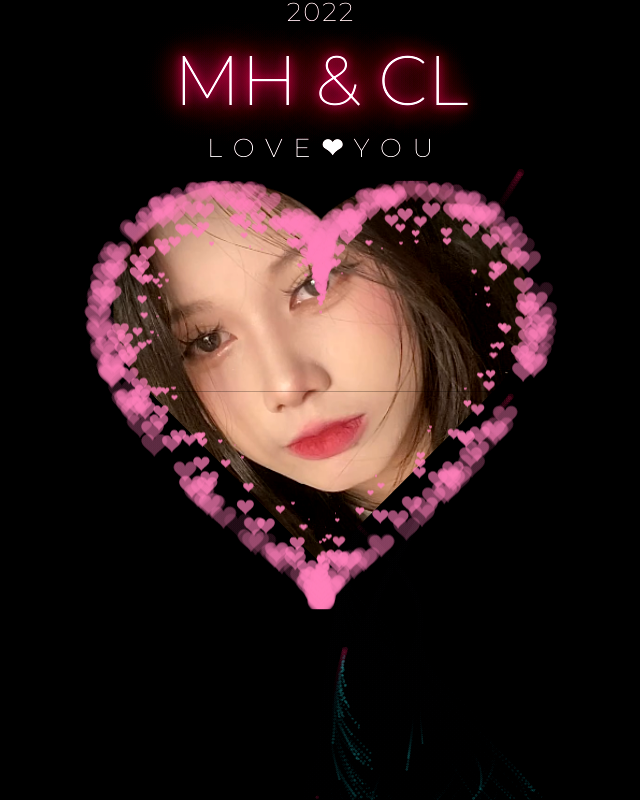
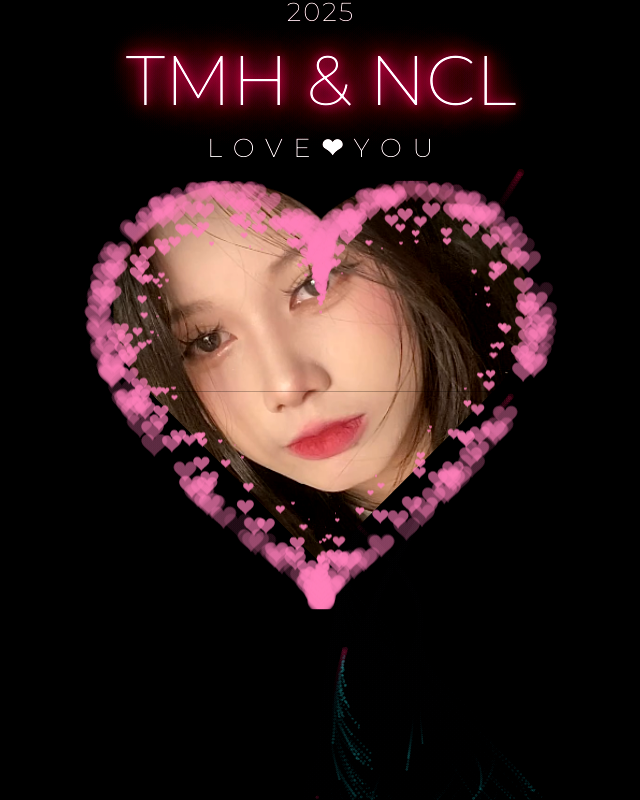
Before and after one commit to ManhHung1303/codeheart, a plain HTML site: page index.html in a window 1280 px wide. Shown: the whole page, without its empty margins (319-959 px from the left). Drawn offline with nearby package versions, Linux system fonts and the light colour scheme.

Commit message:
fix lần 2

```diff
--- a/index.html
+++ b/index.html
@@ -22,11 +22,10 @@
         <canvas id="universe"></canvas>
       </div>
     </div>
-    <!-- </div> -->
+
     <div class="title">
-      <!-- EDIT HERE -->
-      <h3 class="STARDUST1">2022</h3>
-      <h1 class="STARDUST2">MH &amp; CL</h1>
+      <h3 class="STARDUST1">2025</h3>
+      <h1 class="STARDUST2">TMH &amp; NCL</h1>
       <h3 class="STARDUST3">L O V E <strong>❤</strong> Y O U</h3>
       <img class="img" src="anh.png" alt="JUNO_OKYO" />
       <canvas id="pinkboard"></canvas>
```
